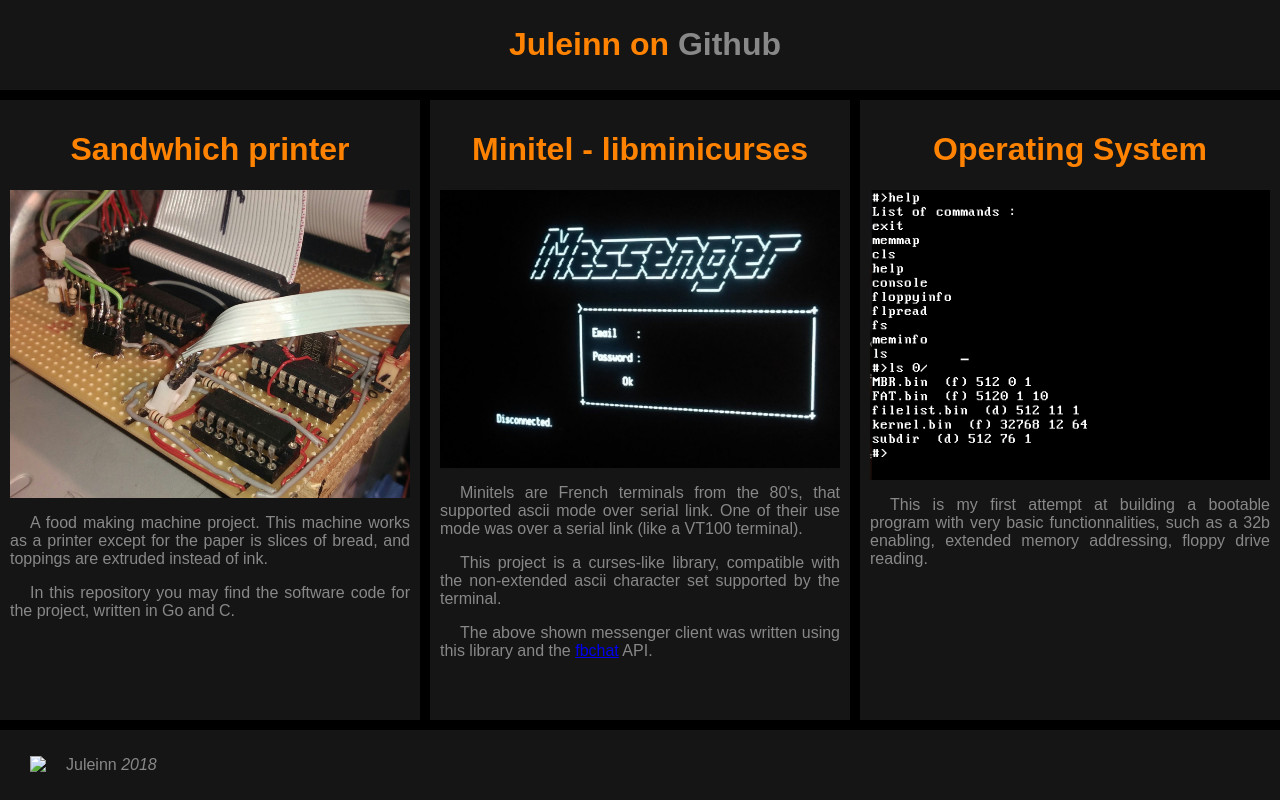
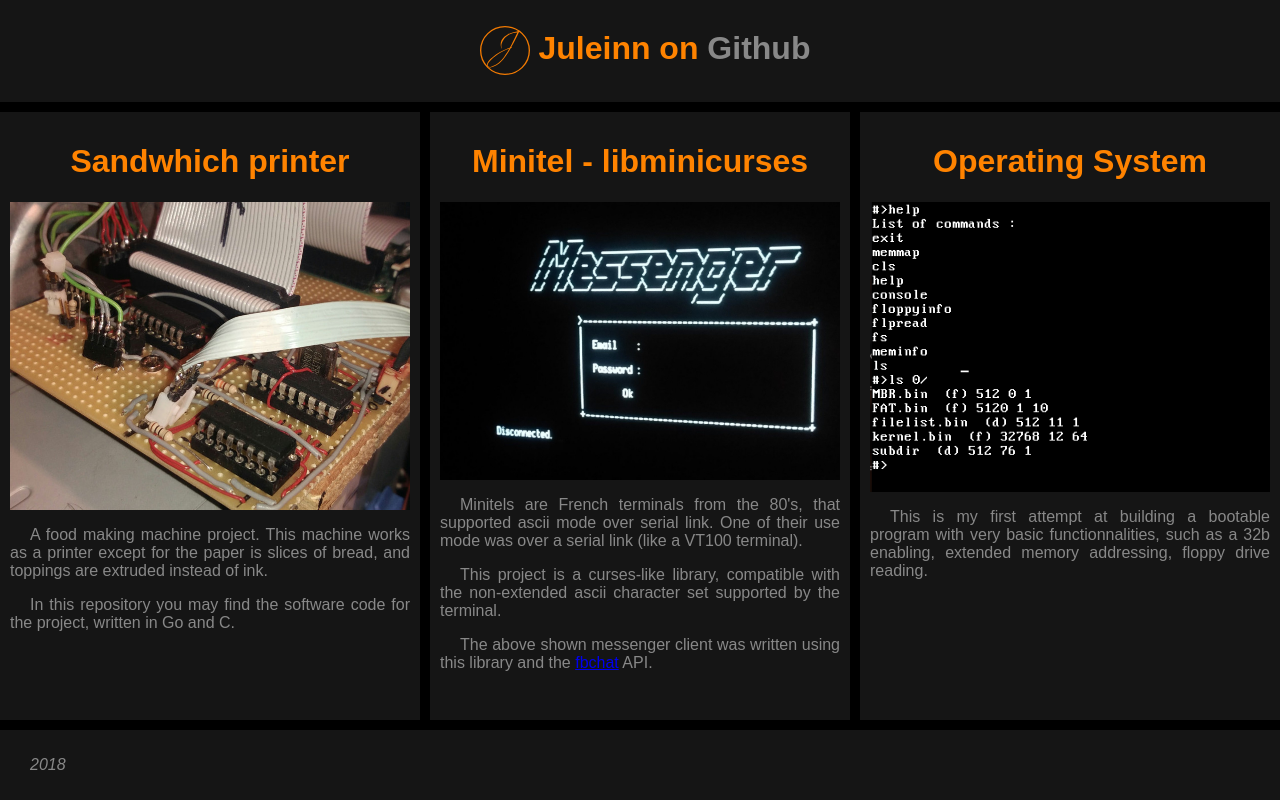
Before and after one commit to Juleinn/juleinn.github.io, a plain HTML site: page index.html in a window 1280 px wide. Drawn offline with Linux system fonts and the light colour scheme.

Commit message:
Updated logo

```diff
--- a/index.html
+++ b/index.html
@@ -10,6 +10,7 @@
     <div class="container">
         <div class="header">
             <h1>
+                <img src="images/logo_circle.svg" style="width:50px;"/>
                 Juleinn on <a href="https://www.github.com/Juleinn" class="title" style="color: #888888">Github</a>
             </H1>
         </div>
@@ -54,7 +55,6 @@
         </div>
         <div class="footer">
             <p>
-                <img src="images/logo.svg" alt="Juleinn" style="height: 50px; vertical-align: bottom"/>
                 <i>2018</i>
             </p>
         </div>
```
